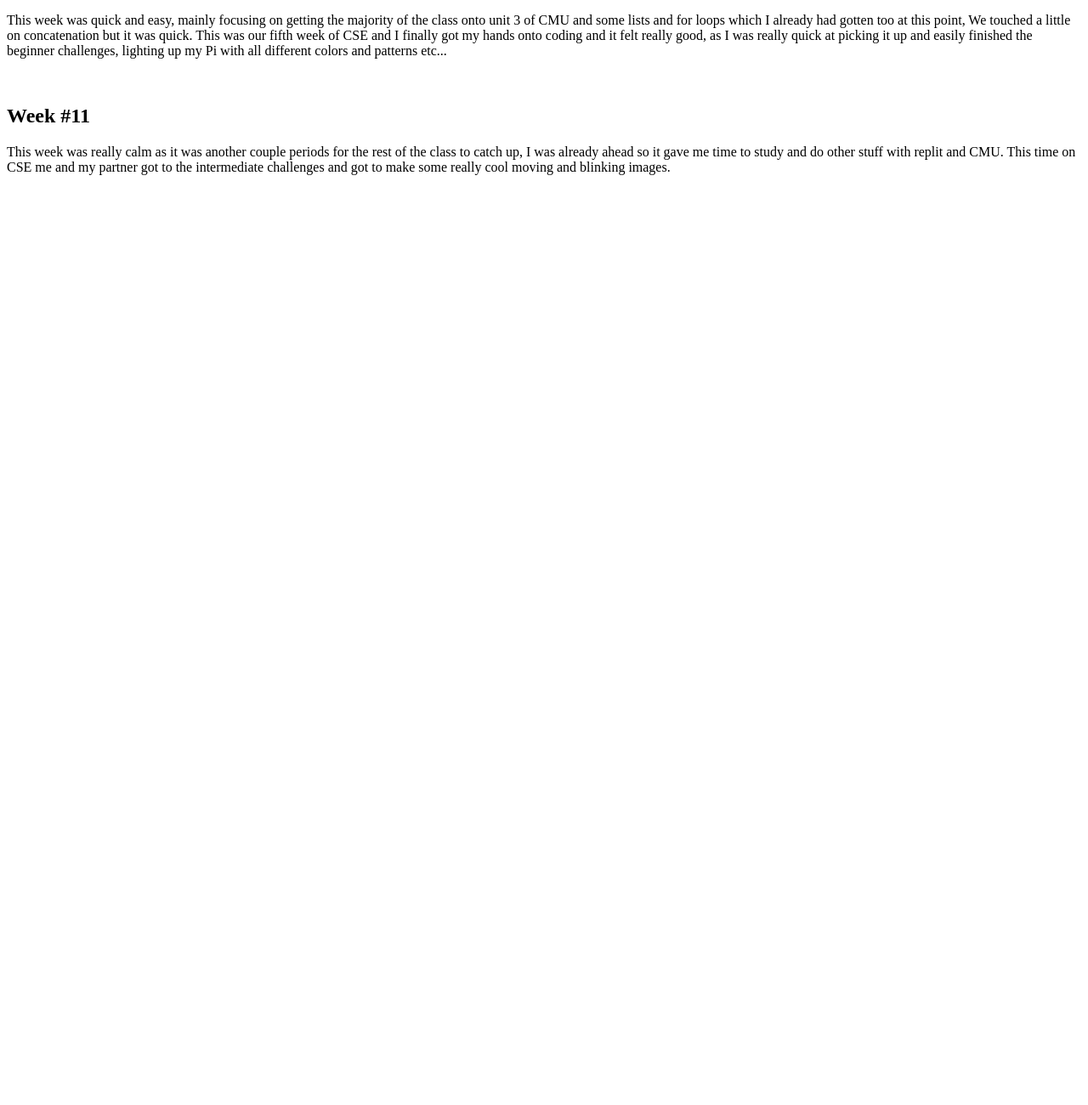
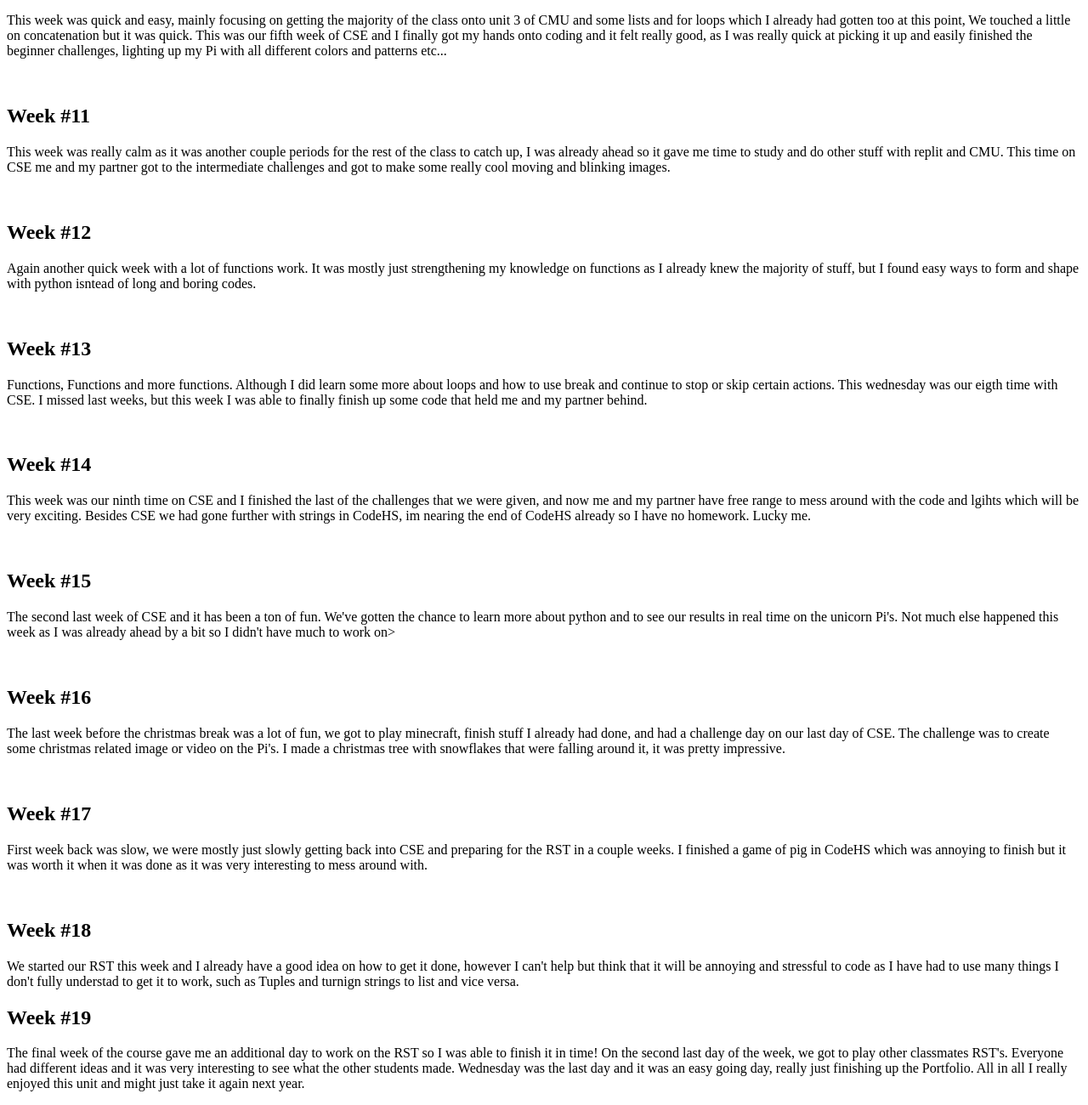
Before and after one commit to ash-ics3u-2023-01/portfolio-websites-JamesMM123, a plain HTML site: page WeeklyJournal.html in a window 1280 px wide. Shown: the part 1379-2679 px from the top of the page at 85% size. Before the commit the page ends 1601 px from the top, so only its background shows below. Drawn offline with Linux system fonts and the light colour scheme.

Commit message:
Updated WeeklyJournal.html
DONE

```diff
--- a/WeeklyJournal.html
+++ b/WeeklyJournal.html
@@ -39,6 +39,35 @@
 <br>
 <h2>Week #11</h2>
 <p>This week was really calm as it was another couple periods for the rest of the class to catch up, I was already ahead so it gave me time to study and do other stuff with replit and CMU. This time on CSE me and my partner got to the intermediate challenges and got to make some really cool moving and blinking images.</p>
+<br>
+<h2>Week #12</h2>
+<p>Again another quick week with a lot of functions work. It was mostly just strengthening my knowledge on functions as I already knew the majority of stuff, but I found easy ways to form and shape with python isntead of long and boring codes.</p>
+<br>
+<h2>Week #13</h2>
+<p>Functions, Functions and more functions. Although I did learn some more about loops and how to use break and continue to stop or skip certain actions. This wednesday was our eigth time with CSE. I missed last weeks, but this week I  was able to finally finish up some code that held me and my partner behind.</p>
+<br>
+<h2>Week #14</h2>
+<p>This week was our ninth time on CSE and I finished the last of the challenges that we were given, and now me and my partner have free range to mess around with the code and lgihts which will be very exciting. Besides CSE we had gone further with strings in CodeHS, im nearing the end of CodeHS already so I have no homework. Lucky me.</p>
+<br>
+<h2>Week #15</h2>
+<p>The second last week of CSE and it has been a ton of fun. We've gotten the chance to learn more about python and to see our results in real time on the unicorn Pi's. Not much else happened this week as I was already ahead by a bit so I didn't have much to work on></p>
+<br>
+<h2>Week #16</h2>
+<p>The last week before the christmas break was a lot of fun, we got to play minecraft, finish stuff I already had done, and had a challenge day on our last day of CSE. The challenge was to create some christmas related image or video on the Pi's. I made a christmas tree with snowflakes that were falling around it, it was pretty impressive.</p>
+<br>
+<h2>Week #17</h2>
+<p>First week back was slow, we were mostly just slowly getting back into CSE and preparing for the RST in a couple weeks. I finished a game of pig in CodeHS which was annoying to finish but it was worth it when it was done as it was very interesting to mess around with.</p>
+<br>
+<h2>Week #18</h2>
+<p>We started our RST this week and I already have a good idea on how to get it done, however I can't help but think that it will be annoying and stressful to code as I have had to use many things I don't fully understad to get it to work, such as Tuples and turnign strings to list and vice versa.</p>
+<h2>Week #19</h2>
+<p>The final week of the course gave me an additional day to work on the RST so I was able to finish it in time! On the second last day of the week, we got to play other classmates RST's. Everyone had different ideas and it was very interesting to see what the other students made. Wednesday was the last day and it was an easy going day, really just finishing up the Portfolio. All in all I really enjoyed this unit and might just take it again next year.</p>
+
+
+
+
+
+
 </body>
 
 </html>
```
